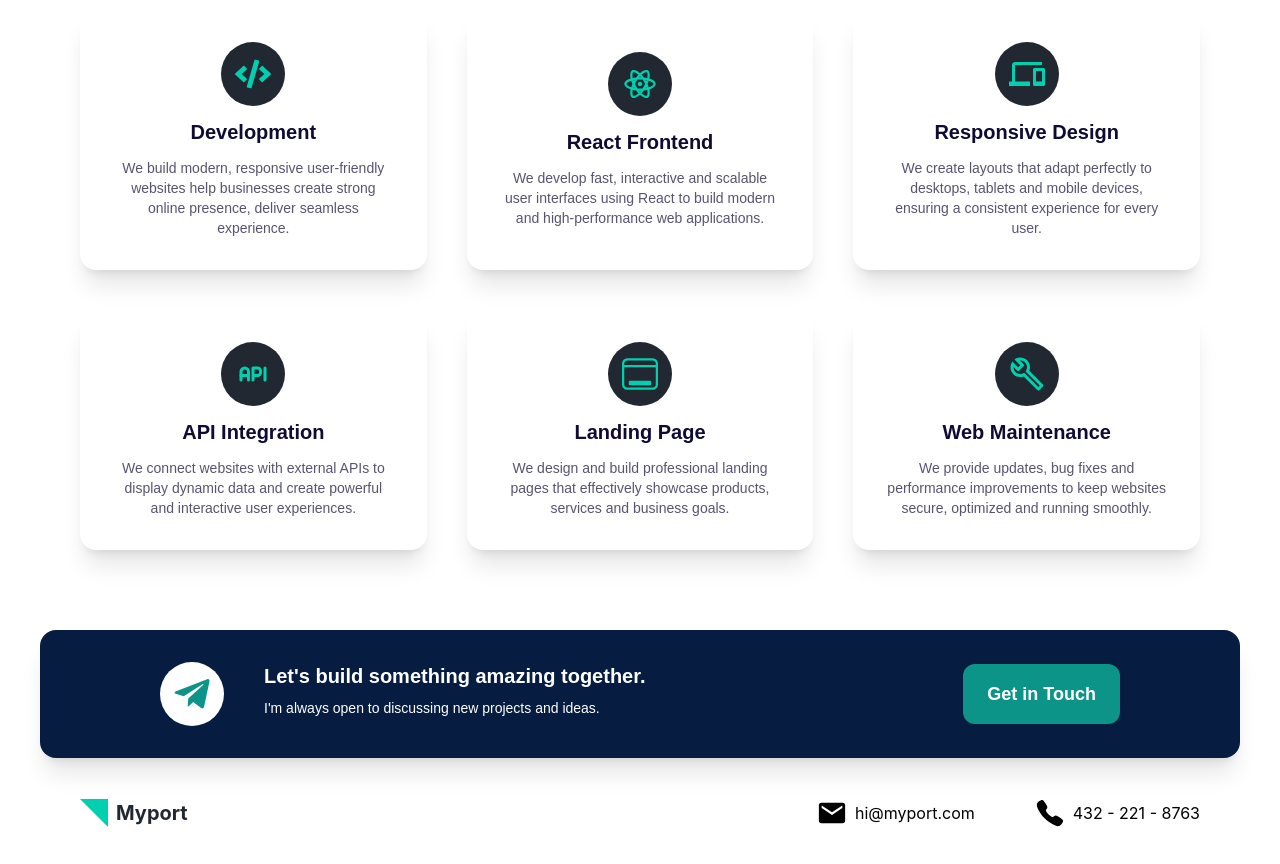
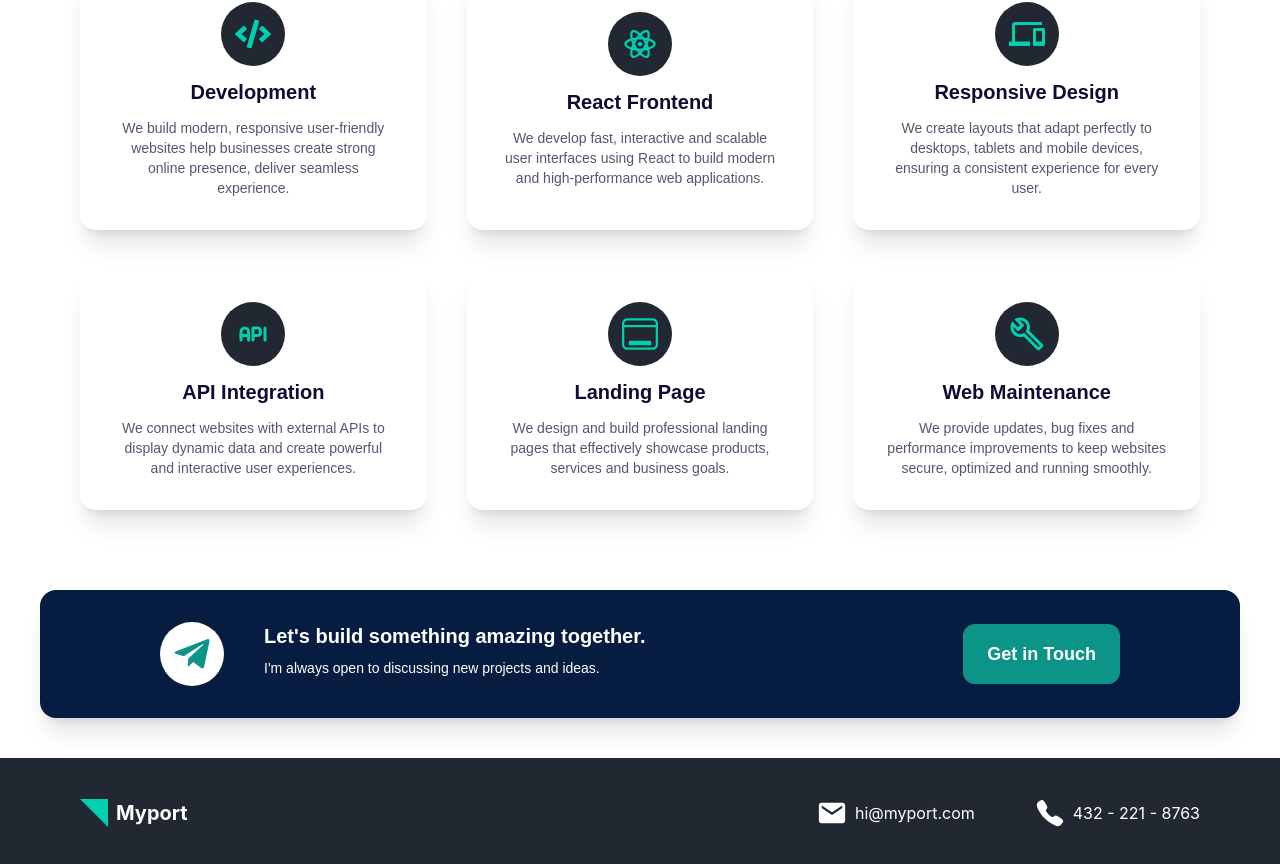
Before and after one commit to muneebkhan-dev/Agency-Website, a React (Vite) app: page /services in a window 1280 px wide. Shown: the part 398-1262 px from the top of the page. Built offline with nearby package versions, Linux system fonts and the light colour scheme.

Commit message:
some changes in footer section

```diff
--- a/src/Components/Footer.jsx
+++ b/src/Components/Footer.jsx
@@ -1,16 +1,22 @@
 import React from "react"
 import { IoCall } from "react-icons/io5"
 import { IoMdMail } from "react-icons/io"
+import { useLocation } from "react-router-dom"
 
 const Footer = () => {
+
+  const Location = useLocation()
+
+  const isHome = location.pathname === "/";
+
   return (
     <>
-      <footer className='relative px-5 md:px-20 lg:px-20 py-10 flex justify-center'>
+      <footer className={`relative px-5 md:px-20 lg:px-20 py-10 flex justify-center ${ isHome ? "bg-white text-black" : "bg-[#222831] text-white"}`}>
         <div className='max-w-7xl w-full flex flex-col md:flex-row lg:flex-row justify-between items-center gap-7'>
           <div className="footer-logo w-full md:w-auto lg:w-auto flex flex-col items-center py-5 md:py-0 lg:py-0 gap-3 border-b border-gray-300 md:border-none lg:border-none">
             <div className='flex gap-2 font-bold'>
               <img src='/public/images/TRIANGLE.png' alt='' />
-              <h1 className='text-xl text-[#222831]'>Myport</h1>
+              <h1 className='text-xl '>Myport</h1>
             </div>
             <div className='flex md:hidden lg:hidden text-center text-lg'>
               Building modern digital solutions for businesses.
--- a/src/Pages/About.jsx
+++ b/src/Pages/About.jsx
@@ -132,7 +132,7 @@ const About = () => {
             })}
           </div>
         </div>
-        <div className='w-full bg-[#061d41] rounded-2xl mx-auto shadow-xl'>
+        <div className='w-full bg-[#061d41] rounded-2xl mx-auto shadow-xl mb-10'>
           <div className='cta-sec flex flex-col md:flex-row lg:flex-row items-center justify-between py-8 px-5 md:px-10 lg:px-30 gap-5 md:gap-0 lg:gap-0'>
             <div className='flex flex-col md:flex-row lg:flex-row items-center md:items-start lg:items-start text-center md:text-start lg:text-start gap-5 lg:gap-10'>
               <div className='md:w-auto lg:w-auto rounded-full bg-white p-3 flex items-center'>
--- a/src/Pages/Contact.jsx
+++ b/src/Pages/Contact.jsx
@@ -159,7 +159,7 @@ const Contact = () => {
             </div>
           </div>
         </div>
-        <div className="px-5">
+        <div className="px-5 mb-10">
         <div className='w-full bg-[#061d41] rounded-2xl mx-auto shadow-xl '>
           <div className='cta-sec flex flex-col md:flex-row lg:flex-row items-center justify-between py-8 px-5 md:px-10 lg:px-30 gap-5 md:gap-0 lg:gap-0'>
             <div className='flex flex-col md:flex-row lg:flex-row items-center md:items-start lg:items-start text-center md:text-start lg:text-start gap-5 lg:gap-10'>
--- a/src/Pages/Services.jsx
+++ b/src/Pages/Services.jsx
@@ -60,7 +60,7 @@ const Services = () => {
 
   return (
     <section className='relative min-h-screen px-5 lg:px-10 mx-auto flex justify-center'>
-      <div className='max-w-7xl flex flex-col gap-20 md:gap-20 lg:gap-20'>
+      <div className='max-w-7xl flex flex-col gap-10'>
         <div className='service-h1 flex flex-col items-center md:items-start lg:items-start py-10 md:px-5 lg:px-10'>
           <h1 className='font-DMmono text-[#00D0B0] text-sm lg:text-base font-semibold py-4'>
             SERVICES
@@ -98,7 +98,7 @@ const Services = () => {
             )
           })}
         </div>
-        <div className='w-full bg-[#061d41] rounded-2xl mx-auto shadow-xl'>
+        <div className='w-full bg-[#061d41] rounded-2xl mx-auto shadow-xl my-10'>
         <div className='cta-sec flex flex-col md:flex-row lg:flex-row items-center justify-between py-8 px-5 md:px-10 lg:px-30 gap-5 md:gap-0 lg:gap-0'>
           <div className='flex flex-col md:flex-row lg:flex-row items-center md:items-start lg:items-start text-center md:text-start lg:text-start gap-5 lg:gap-10'>
             <div className='md:w-auto lg:w-auto rounded-full bg-white p-3 flex items-center'>
```
